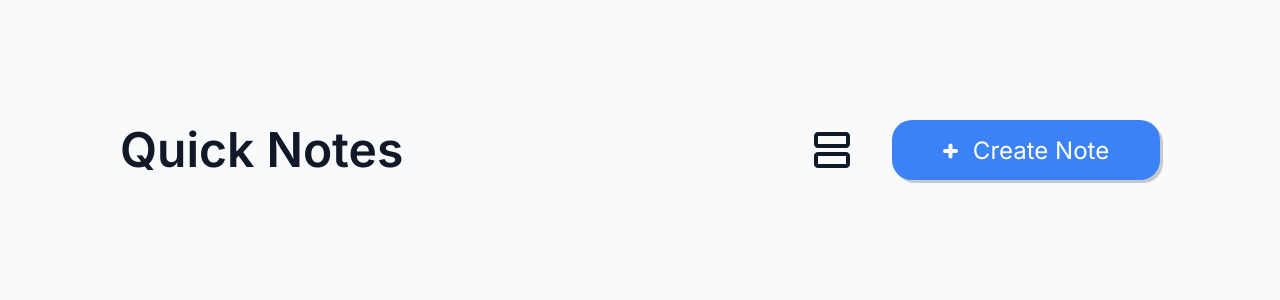
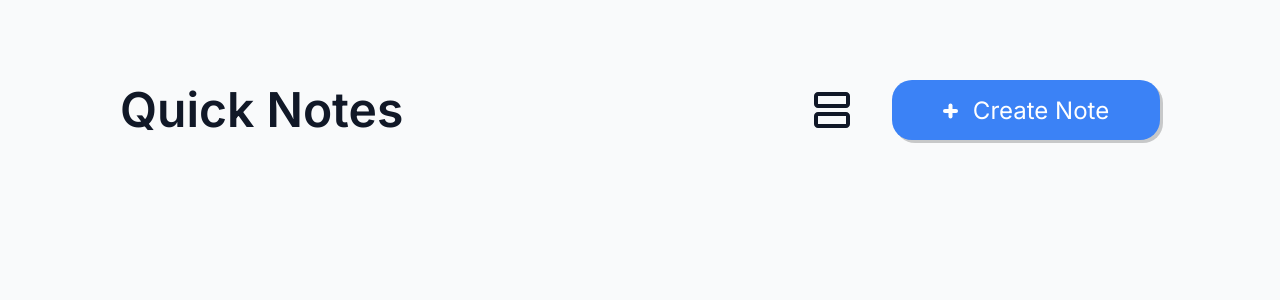
Before and after one commit to joseildoandrade12/quick-notes, a Vue app: page / in a window 1280 px wide. Shown: the top 300 px of the page. Built offline with nearby package versions, Linux system fonts and the light colour scheme.

Commit message:
style: padding html diminished

```diff
--- a/src/assets/main.css
+++ b/src/assets/main.css
@@ -10,8 +10,8 @@
 
 html{
   height: 100vh;
-  padding: 120px;
-  margin-bottom: 120px;
+  padding: 80px 120px;
+  margin-bottom: 80px;
 }
 
 body {
```
